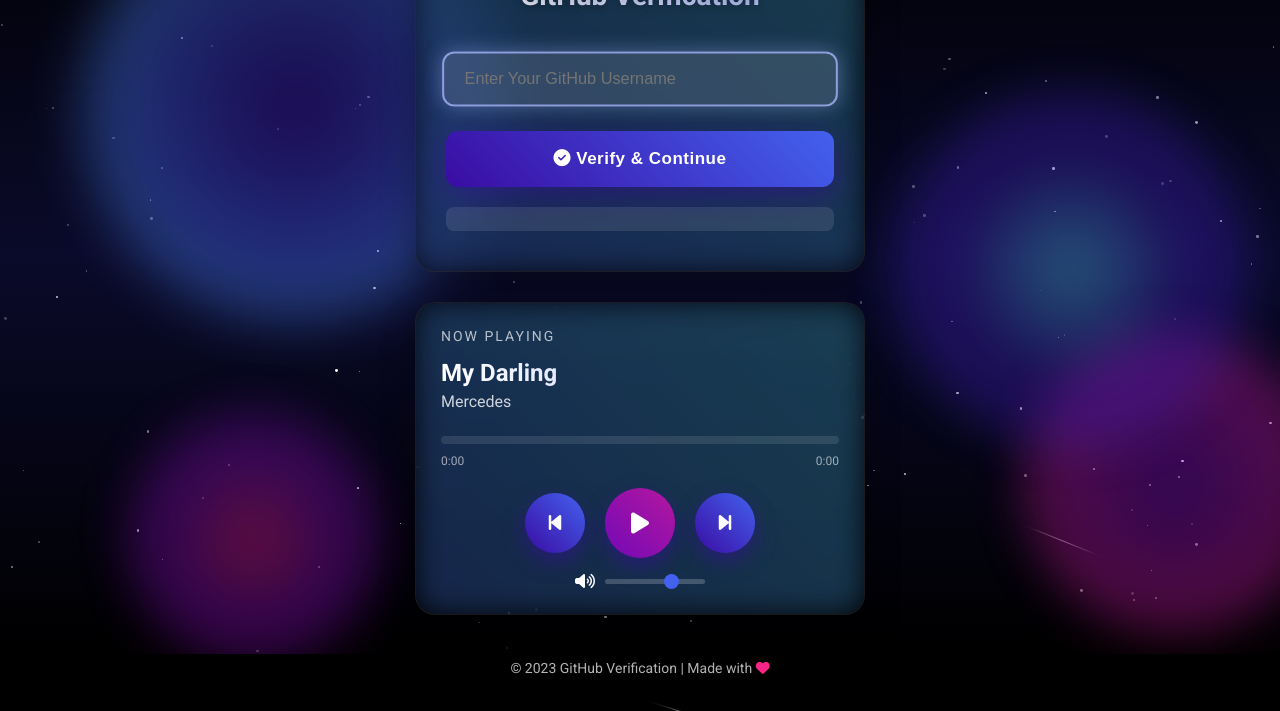
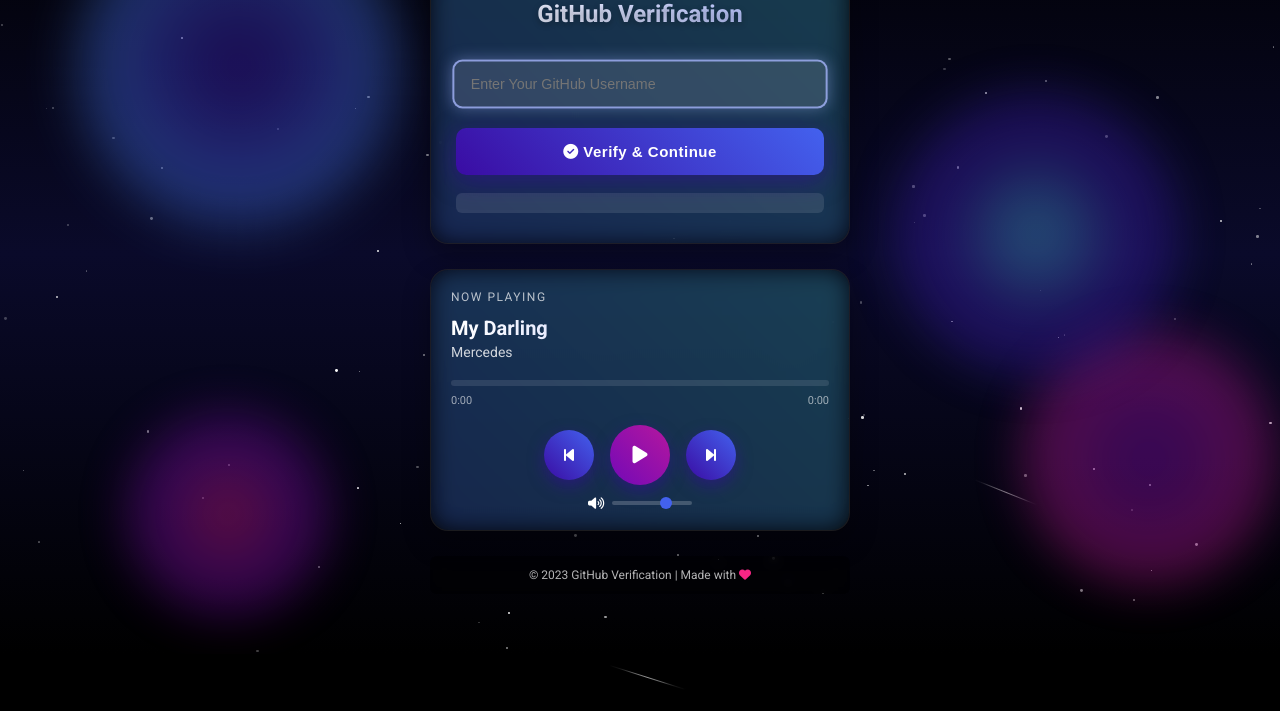
Before and after one commit to caseytech001/Verify, a plain HTML site: page index.html in a window 1280 px wide. Shown: the part 146-857 px from the top of the page. After the commit the page ends 800 px from the top, so only its background shows below. Drawn offline with Linux system fonts and the light colour scheme.

Commit message:
ᴄᴀsᴇʏʀʜᴏᴅᴇs ᴛᴇᴄʜ

```diff
--- a/index.html
+++ b/index.html
@@ -22,7 +22,7 @@
       font-family: 'Roboto', sans-serif;
       color: #fff;
       background: #000;
-      padding: 20px;
+      padding: 15px;
       position: relative;
       overflow-x: hidden;
     }
@@ -70,8 +70,8 @@
     }
 
     .galaxy-1 {
-      width: 400px;
-      height: 400px;
+      width: 300px;
+      height: 300px;
       background: radial-gradient(circle, #3a0ca3, #4361ee, #4cc9f0);
       top: 10%;
       left: 5%;
@@ -80,8 +80,8 @@
     }
 
     .galaxy-2 {
-      width: 300px;
-      height: 300px;
+      width: 250px;
+      height: 250px;
       background: radial-gradient(circle, #7209b7, #b5179e, #f72585);
       top: 60%;
       left: 80%;
@@ -90,8 +90,8 @@
     }
 
     .galaxy-3 {
-      width: 350px;
-      height: 350px;
+      width: 280px;
+      height: 280px;
       background: radial-gradient(circle, #4cc9f0, #3a0ca3, #4361ee);
       top: 30%;
       left: 70%;
@@ -100,8 +100,8 @@
     }
 
     .galaxy-4 {
-      width: 250px;
-      height: 250px;
+      width: 200px;
+      height: 200px;
       background: radial-gradient(circle, #f72585, #7209b7, #b5179e);
       top: 70%;
       left: 10%;
@@ -114,13 +114,13 @@
         transform: translate(0, 0) rotate(0deg) scale(1);
       }
       25% {
-        transform: translate(50px, -40px) rotate(5deg) scale(1.1);
+        transform: translate(40px, -30px) rotate(5deg) scale(1.1);
       }
       50% {
-        transform: translate(-30px, 60px) rotate(-5deg) scale(0.9);
+        transform: translate(-20px, 50px) rotate(-5deg) scale(0.9);
       }
       75% {
-        transform: translate(-60px, -30px) rotate(3deg) scale(1.05);
+        transform: translate(-50px, -20px) rotate(3deg) scale(1.05);
       }
     }
 
@@ -152,10 +152,10 @@
         opacity: 1;
       }
       10% {
-        width: 150px;
+        width: 120px;
       }
       100% {
-        transform: translate(500px, 500px) rotate(45deg);
+        transform: translate(400px, 400px) rotate(45deg);
         opacity: 0;
         width: 0;
       }
@@ -164,22 +164,22 @@
     .container {
       text-align: center;
       background: rgba(0, 0, 0, 0.6);
-      padding: 40px 30px;
-      max-width: 450px;
+      padding: 30px 25px;
+      max-width: 420px;
       width: 100%;
-      border-radius: 20px;
-      box-shadow: 0 15px 35px rgba(0, 0, 0, 0.3);
+      border-radius: 18px;
+      box-shadow: 0 12px 28px rgba(0, 0, 0, 0.3);
       animation: containerSlide 0.8s ease-out;
       backdrop-filter: blur(12px);
       position: relative;
       overflow: hidden;
       border: 1px solid rgba(255, 255, 255, 0.1);
-      margin-bottom: 30px;
+      margin-bottom: 25px;
     }
 
     @keyframes containerSlide {
       from {
-        transform: translateY(30px);
+        transform: translateY(25px);
         opacity: 0;
       }
       to {
@@ -199,8 +199,8 @@
       background: linear-gradient(45deg, #3a0ca3, #4361ee, #4cc9f0, #7209b7);
       background-size: 400% 400%;
       animation: gradientAnimation 8s infinite;
-      border-radius: 22px;
-      filter: blur(15px);
+      border-radius: 20px;
+      filter: blur(12px);
       opacity: 0.3;
     }
 
@@ -218,10 +218,10 @@
 
     h2 {
       margin-top: 0;
-      margin-bottom: 25px;
-      font-size: 28px;
+      margin-bottom: 20px;
+      font-size: 24px;
       font-weight: 700;
-      text-shadow: 0 2px 8px rgba(0, 0, 0, 0.3);
+      text-shadow: 0 2px 6px rgba(0, 0, 0, 0.3);
       background: linear-gradient(to right, #fff, #a5b4fc);
       -webkit-background-clip: text;
       -webkit-text-fill-color: transparent;
@@ -229,12 +229,12 @@
 
     .input {
       width: 100%;
-      padding: 16px 20px;
-      font-size: 16px;
+      padding: 14px 16px;
+      font-size: 14px;
       color: #fff;
       border: 2px solid rgba(255, 255, 255, 0.15);
-      border-radius: 12px;
-      margin-top: 15px;
+      border-radius: 10px;
+      margin-top: 12px;
       background: rgba(255, 255, 255, 0.08);
       transition: all 0.3s;
       outline: none;
@@ -243,25 +243,25 @@
     .input:focus {
       border-color: rgba(165, 180, 252, 0.8);
       background: rgba(255, 255, 255, 0.12);
-      box-shadow: 0 0 20px rgba(165, 180, 252, 0.4);
+      box-shadow: 0 0 15px rgba(165, 180, 252, 0.4);
       transform: scale(1.02);
     }
 
     .button {
       width: 100%;
       border: none;
-      padding: 18px;
-      font-size: 17px;
+      padding: 15px;
+      font-size: 15px;
       font-weight: 600;
       color: #fff;
-      border-radius: 12px;
+      border-radius: 10px;
       cursor: pointer;
-      margin-top: 25px;
+      margin-top: 20px;
       background: linear-gradient(45deg, #3a0ca3, #4361ee);
       transition: all 0.4s;
       position: relative;
       overflow: hidden;
-      box-shadow: 0 8px 30px rgba(58, 12, 163, 0.5);
+      box-shadow: 0 6px 25px rgba(58, 12, 163, 0.5);
       letter-spacing: 0.5px;
     }
 
@@ -283,12 +283,12 @@
     .button:hover {
       background: linear-gradient(45deg, #4361ee, #3a0ca3);
       transform: translateY(-3px);
-      box-shadow: 0 12px 35px rgba(58, 12, 163, 0.7);
+      box-shadow: 0 10px 30px rgba(58, 12, 163, 0.7);
     }
 
     .button:active {
       transform: translateY(1px);
-      box-shadow: 0 4px 15px rgba(58, 12, 163, 0.4);
+      box-shadow: 0 4px 12px rgba(58, 12, 163, 0.4);
     }
 
     .button:disabled {
@@ -298,7 +298,7 @@
     }
 
     .fork-section {
-      margin-top: 20px;
+      margin-top: 18px;
       display: none;
       animation: fadeIn 0.8s ease-in-out;
     }
@@ -306,7 +306,7 @@
     @keyframes fadeIn {
       from {
         opacity: 0;
-        transform: translateY(15px);
+        transform: translateY(12px);
       }
       to {
         opacity: 1;
@@ -315,47 +315,48 @@
     }
 
     .fork-button {
-      padding: 14px 25px;
-      font-size: 15px;
+      padding: 12px 20px;
+      font-size: 13px;
       font-weight: 600;
       color: white;
       border: none;
       background: linear-gradient(45deg, #7209b7, #b5179e);
-      border-radius: 10px;
+      border-radius: 8px;
       cursor: pointer;
       text-decoration: none;
       display: inline-block;
-      margin-top: 15px;
+      margin-top: 12px;
       transition: all 0.3s;
-      box-shadow: 0 6px 20px rgba(114, 9, 183, 0.5);
+      box-shadow: 0 5px 16px rgba(114, 9, 183, 0.5);
     }
 
     .fork-button:hover {
-      transform: translateY(-3px);
-      box-shadow: 0 8px 25px rgba(114, 9, 183, 0.7);
+      transform: translateY(-2px);
+      box-shadow: 0 7px 20px rgba(114, 9, 183, 0.7);
       background: linear-gradient(45deg, #b5179e, #7209b7);
     }
 
     #statusMessage {
       color: #fff;
       font-weight: 500;
-      margin-top: 20px;
-      min-height: 24px;
+      margin-top: 18px;
+      min-height: 20px;
       transition: all 0.3s;
-      padding: 12px;
-      border-radius: 8px;
+      padding: 10px;
+      border-radius: 6px;
       background: rgba(255, 255, 255, 0.1);
+      font-size: 13px;
     }
 
     .loading {
       display: inline-block;
-      width: 18px;
-      height: 18px;
+      width: 16px;
+      height: 16px;
       border: 2px solid rgba(255,255,255,.3);
       border-radius: 50%;
       border-top-color: #fff;
       animation: spin 1s ease-in-out infinite;
-      margin-right: 10px;
+      margin-right: 8px;
       vertical-align: middle;
     }
 
@@ -374,11 +375,11 @@
     }
 
     .logo {
-      font-size: 42px;
-      margin-bottom: 15px;
+      font-size: 36px;
+      margin-bottom: 12px;
       animation: pulse 2s infinite;
       color: #fff;
-      text-shadow: 0 0 15px rgba(255, 255, 255, 0.6);
+      text-shadow: 0 0 12px rgba(255, 255, 255, 0.6);
     }
 
     @keyframes pulse {
@@ -386,23 +387,23 @@
         transform: scale(1);
       }
       50% {
-        transform: scale(1.1);
+        transform: scale(1.05);
       }
     }
 
     /* Music Player Styles */
     .music-player {
       background: rgba(0, 0, 0, 0.6);
-      padding: 25px;
-      border-radius: 20px;
-      box-shadow: 0 15px 35px rgba(0, 0, 0, 0.3);
+      padding: 20px;
+      border-radius: 18px;
+      box-shadow: 0 12px 28px rgba(0, 0, 0, 0.3);
       backdrop-filter: blur(12px);
       border: 1px solid rgba(255, 255, 255, 0.1);
       width: 100%;
-      max-width: 450px;
+      max-width: 420px;
       position: relative;
       overflow: hidden;
-      margin-bottom: 30px;
+      margin-bottom: 25px;
     }
 
     .music-player::before {
@@ -416,61 +417,61 @@
       background: linear-gradient(45deg, #3a0ca3, #4361ee, #4cc9f0, #7209b7);
       background-size: 400% 400%;
       animation: gradientAnimation 8s infinite;
-      border-radius: 22px;
-      filter: blur(15px);
+      border-radius: 20px;
+      filter: blur(12px);
       opacity: 0.3;
     }
 
     .now-playing {
-      font-size: 14px;
+      font-size: 12px;
       text-transform: uppercase;
-      letter-spacing: 2px;
-      margin-bottom: 15px;
+      letter-spacing: 1.5px;
+      margin-bottom: 12px;
       color: rgba(255, 255, 255, 0.7);
     }
 
     .song-title {
-      font-size: 24px;
+      font-size: 20px;
       font-weight: 700;
-      margin-bottom: 5px;
+      margin-bottom: 4px;
       background: linear-gradient(to right, #fff, #a5b4fc);
       -webkit-background-clip: text;
       -webkit-text-fill-color: transparent;
     }
 
     .artist {
-      font-size: 16px;
+      font-size: 14px;
       color: rgba(255, 255, 255, 0.8);
-      margin-bottom: 25px;
+      margin-bottom: 20px;
     }
 
     .controls {
       display: flex;
       justify-content: center;
       align-items: center;
-      gap: 20px;
-      margin-top: 20px;
+      gap: 16px;
+      margin-top: 18px;
     }
 
     .control-btn {
-      width: 60px;
-      height: 60px;
+      width: 50px;
+      height: 50px;
       border-radius: 50%;
       border: none;
       background: linear-gradient(45deg, #3a0ca3, #4361ee);
       color: white;
-      font-size: 20px;
+      font-size: 16px;
       cursor: pointer;
       display: flex;
       justify-content: center;
       align-items: center;
       transition: all 0.3s;
-      box-shadow: 0 8px 20px rgba(58, 12, 163, 0.5);
+      box-shadow: 0 6px 16px rgba(58, 12, 163, 0.5);
     }
 
     .control-btn:hover {
-      transform: scale(1.1);
-      box-shadow: 0 10px 25px rgba(58, 12, 163, 0.7);
+      transform: scale(1.08);
+      box-shadow: 0 8px 20px rgba(58, 12, 163, 0.7);
     }
 
     .control-btn:active {
@@ -478,18 +479,18 @@
     }
 
     .play-pause {
-      width: 70px;
-      height: 70px;
-      font-size: 24px;
+      width: 60px;
+      height: 60px;
+      font-size: 20px;
       background: linear-gradient(45deg, #7209b7, #b5179e);
     }
 
     .progress-container {
       width: 100%;
-      height: 8px;
+      height: 6px;
       background: rgba(255, 255, 255, 0.1);
-      border-radius: 4px;
-      margin-top: 20px;
+      border-radius: 3px;
+      margin-top: 18px;
       overflow: hidden;
       cursor: pointer;
     }
@@ -498,26 +499,26 @@
       height: 100%;
       width: 0%;
       background: linear-gradient(to right, #4361ee, #4cc9f0);
-      border-radius: 4px;
+      border-radius: 3px;
       transition: width 0.1s linear;
     }
 
     .time-display {
       display: flex;
       justify-content: space-between;
-      margin-top: 10px;
-      font-size: 12px;
+      margin-top: 8px;
+      font-size: 11px;
       color: rgba(255, 255, 255, 0.6);
     }
 
     footer {
       text-align: center;
-      font-size: 14px;
+      font-size: 12px;
       color: rgba(255, 255, 255, 0.7);
-      padding: 15px;
+      padding: 12px;
       width: 100%;
-      max-width: 450px;
-      border-radius: 10px;
+      max-width: 420px;
+      border-radius: 8px;
       background: rgba(0, 0, 0, 0.4);
       backdrop-filter: blur(5px);
     }
@@ -538,15 +539,15 @@
       display: flex;
       align-items: center;
       justify-content: center;
-      margin-top: 15px;
-      gap: 10px;
+      margin-top: 12px;
+      gap: 8px;
     }
 
     .volume-slider {
-      width: 100px;
+      width: 80px;
       -webkit-appearance: none;
-      height: 5px;
-      border-radius: 5px;
+      height: 4px;
+      border-radius: 2px;
       background: rgba(255, 255, 255, 0.2);
       outline: none;
     }
@@ -554,8 +555,8 @@
     .volume-slider::-webkit-slider-thumb {
       -webkit-appearance: none;
       appearance: none;
-      width: 15px;
-      height: 15px;
+      width: 12px;
+      height: 12px;
       border-radius: 50%;
       background: #4361ee;
       cursor: pointer;
@@ -622,7 +623,7 @@
     </div>
 
     <div class="volume-container">
-      <i class="fas fa-volume-up"></i>
+      <i class="fas fa-volume-up" style="font-size: 13px;"></i>
       <input type="range" class="volume-slider" id="volumeSlider" min="0" max="1" step="0.01" value="0.7">
     </div>
 
@@ -639,7 +640,7 @@
     // Create stars for the background (optimized for performance)
     function createStars() {
       const starsContainer = document.getElementById('stars');
-      const starCount = 150; // Reduced for better performance
+      const starCount = 120; // Reduced for better performance
 
       for (let i = 0; i < starCount; i++) {
         const star = document.createElement('div');
@@ -666,7 +667,7 @@
     // Create shooting stars (optimized)
     function createShootingStars() {
       const shootingStarsContainer = document.getElementById('shooting-stars');
-      const shootingStarCount = 10; // Reduced for better performance
+      const shootingStarCount = 8; // Reduced for better performance
 
       for (let i = 0; i < shootingStarCount; i++) {
         const shootingStar = document.createElement('div');
```
